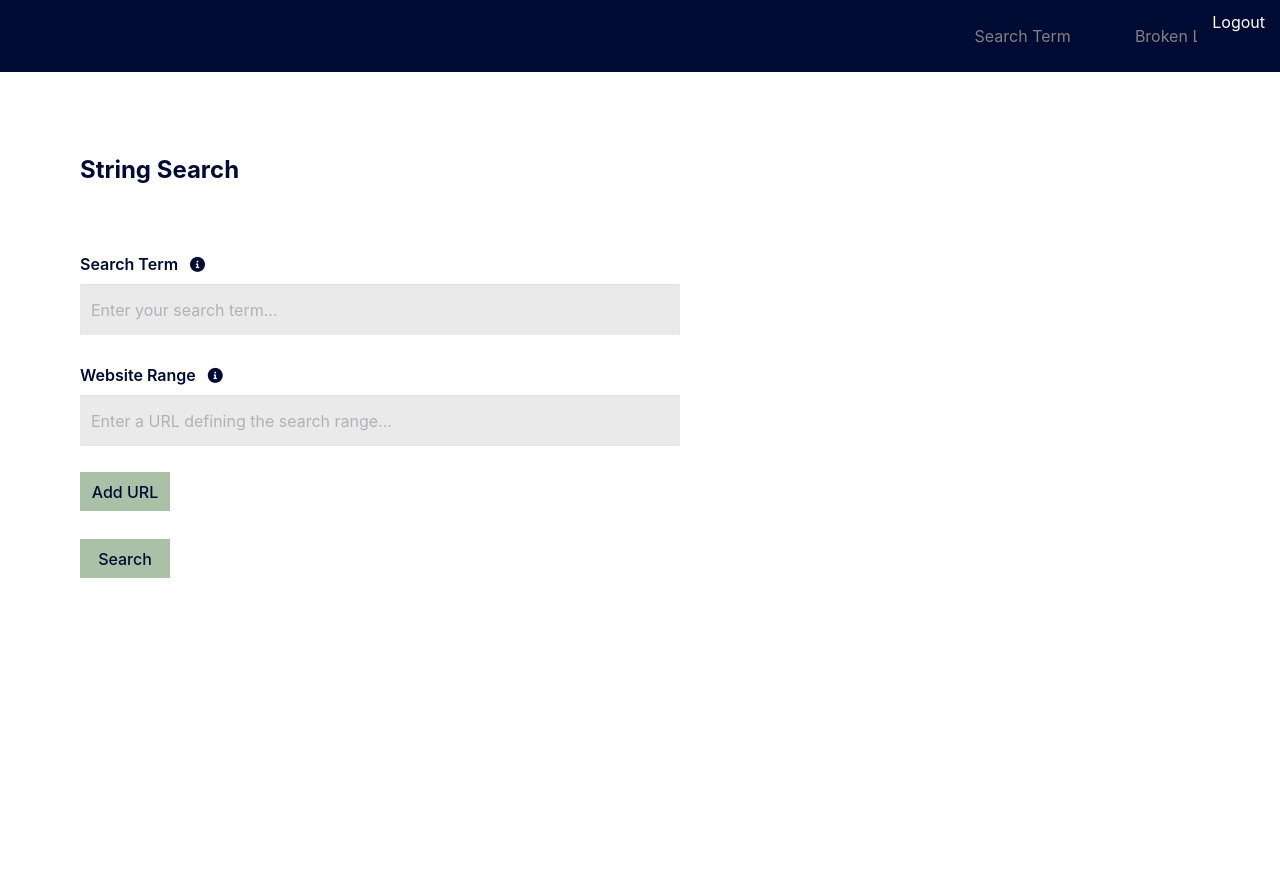
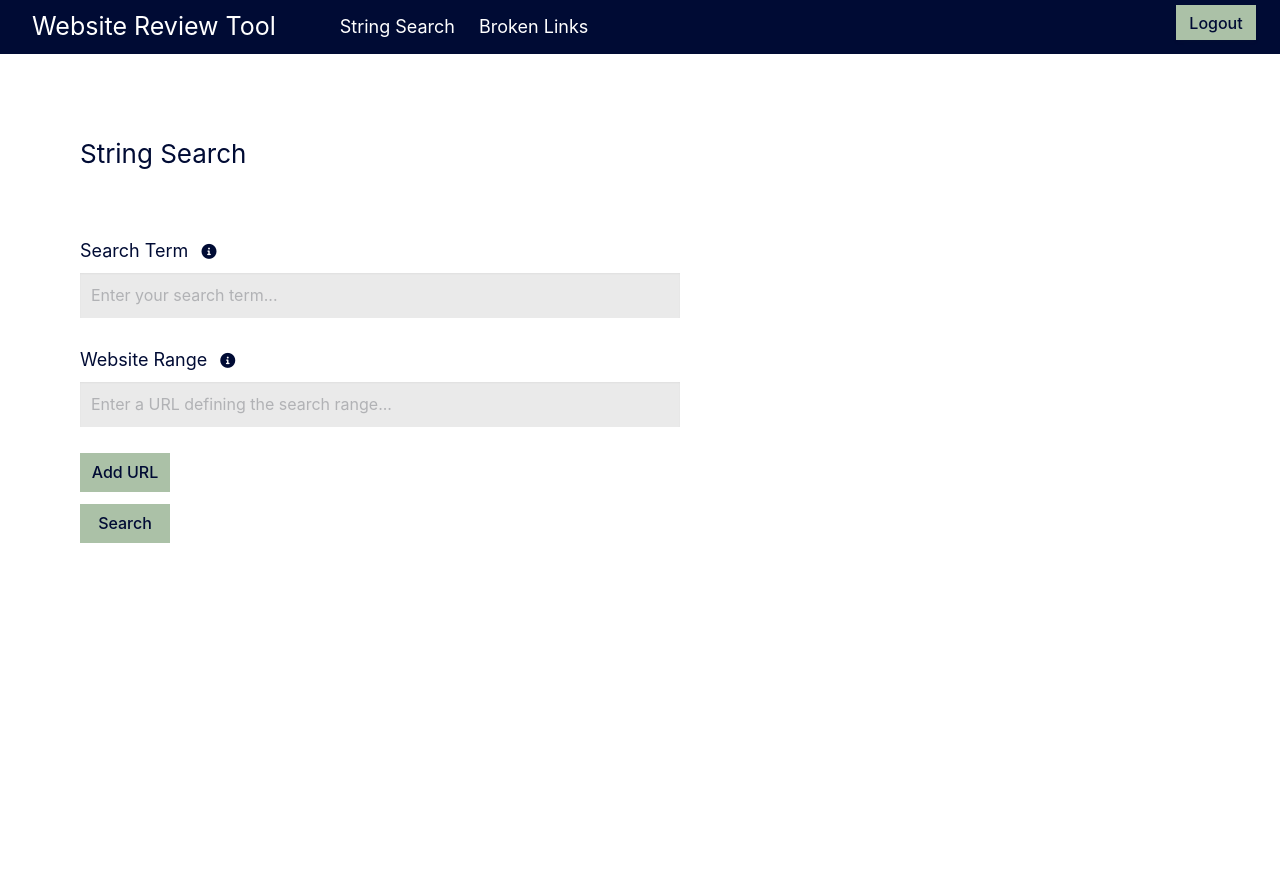
Before and after one commit to 88potatoes/wrt2, a Django app: page /search_term in a window 1280 px wide. After the commit the page ends 543 px from the top, so only its background shows below. Run offline with Django 5.2, Linux system fonts and the light colour scheme; the visitor is signed in with stand-in values (Sample User, id 1).

Commit message:
fixed login page, navbar and results div, moving on have to figure out extending the webpage's white space with the table

```diff
--- a/static/css/search.css
+++ b/static/css/search.css
@@ -20,11 +20,24 @@ body {
 .navbar {
     background-color: #000B34;
     position: fixed;
+    align-items: center;
     justify-content: flex-end;
     z-index: 9999;
 }
 
-.navbar .navbar-menu {
+.navbar-brand {
+    color: white;
+    font-size: 25px;
+    padding-left: 20px;
+    padding-right: 40px;
+}
+
+.navbar-start {
+    color: white;
+    font-size: 18px;
+}
+
+.navbar.navbar-menu {
     background-color: #000B34;
     display: flex;
     justify-content: flex-end;
@@ -32,13 +45,14 @@ body {
 }
 
 #logoutLink {
-    background-color: #000B34;
-    color: white;
-    padding: 10px 15px;
-    text-decoration: none;
+    background-color: #ABC1A7;
+    color: #000B34;
+    border-radius: 0;
+    width: 80px;
+    height: 35px;
+    flex-shrink: 0;
+    border: none;
     font-size: 16px;
-    border-radius: 5px;
-    transition: background-color 0.3s ease;
 }
 
 .navbar-item {
@@ -150,7 +164,7 @@ body {
     width: 100%;
     max-width: 100%;
     position: relative;
-    height: 51px;
+    height: 45px;
     color: #000;
     border: none;
     border-radius: 0;
@@ -158,25 +172,35 @@ body {
 }
 
 .tab-title {
-    font-size: 24px;
-    font-weight: 50;
-    font-weight: bold;
+    font-size: 26px;
+    font-weight: 400;
     color: #000B34;
     margin-bottom: 4rem;
     text-align: left;
 }
 
-.label {
-    color: #000B34
+.table-header {
+    display: flex;
+    justify-content: space-between;
+    align-items: center;
+    padding: 10px;
 }
 
-.button.is-link {
-    background-color: #000B34;
-    width: 90px;
-    height: 39px;
-    border-radius: 0;
-    margin-top: 1rem;
-    border: none;
+.button-group {
+    display: flex;
+}
+
+h2 {
+    font-size: 26px;
+    font-weight: 400;
+    color: #000B34;
+    text-align: left;
+}
+
+.label {
+    color: #000B34;
+    font-size: 18px;
+    font-weight: 400;
 }
 
 .button.is-link:hover {
@@ -188,7 +212,6 @@ body {
     color: #000B34;
     padding: 12px 75px;
     font-size: 16px;
-    border-radius: 5px;
     margin-right: 10px;
 }
 
@@ -197,7 +220,6 @@ body {
     color: #000B34;
     padding: 12px 75px;
     font-size: 16px;
-    border-radius: 5px;
 }
 
 .export-pdf:hover,
@@ -238,7 +260,6 @@ body {
     width: 90px;
     height: 39px;
     border-radius: 0;
-    margin-top: 1rem;
     border: none;
 }
 
--- a/static/js/search.js
+++ b/static/js/search.js
@@ -121,10 +121,33 @@ searchForm.addEventListener('submit', function (event) {
             // clears previous results
             searchResultsDiv.innerHTML = '';
 
+            const resultsHeaderDiv = document.createElement('div');
+            resultsHeaderDiv.classList.add('table-header');
+
             const resultsTitle = document.createElement('h2');
+            resultsTitle.id = 'resultsTable'
             resultsTitle.classList.add('results');
             resultsTitle.textContent = 'Results - Strings Matched';
-            searchResultsDiv.appendChild(resultsTitle);
+            resultsHeaderDiv.appendChild(resultsTitle);
+
+            // create buttons div
+            const buttonsDiv = document.createElement('div');
+            buttonsDiv.classList.add('button-group');
+
+            // Create export buttons
+            const buttons = createExportButtons(data[0], data[1], data[2]);
+            console.log("Search Results:", data[0]);
+            console.log("Broken Links:", data[1]);
+            console.log("Access Required Links:", data[2]);
+
+            // Append buttons to the export buttons div
+            buttonsDiv.appendChild(buttons[0]);
+            buttonsDiv.appendChild(buttons[1]);
+            console.log('Buttons added to the buttons div');
+
+            resultsHeaderDiv.appendChild(buttonsDiv);
+
+            searchResultsDiv.appendChild(resultsHeaderDiv);
 
             const table = document.createElement('table');
             table.classList.add('table', 'is-bordered', 'is-fullwidth', 'is-hoverable');
@@ -158,22 +181,6 @@ searchForm.addEventListener('submit', function (event) {
 
             console.log('Now adding buttons:');
 
-            // Create export buttons
-            const buttons = createExportButtons(data[0], data[1], data[2]);
-            console.log("Search Results:", data[0]);
-            console.log("Broken Links:", data[1]);
-            console.log("Access Required Links:", data[2]);
-
-            // Select the export buttons container
-            const exportButtonsDiv = document.getElementById('exportButtons');
-
-            // Clear any existing buttons before adding new ones
-            exportButtonsDiv.innerHTML = '';
-
-            // Append buttons to the export buttons div
-            exportButtonsDiv.appendChild(buttons[0]);
-            exportButtonsDiv.appendChild(buttons[1]);
-            console.log('Buttons added to the export buttons div');
         } else if (data[0].length == 0) {
             // Create export buttons
             const buttons = createExportButtons(data[0], data[1], data[2]);
--- a/templates/partials/navbar.html
+++ b/templates/partials/navbar.html
@@ -1,9 +1,29 @@
 <nav class="navbar" style="width: 100%; position: relative;">
-    <div class="navbar-menu" style="position: absolute;">
-        <div class=">
-            <a href="#" id="logoutLink" class="tabs-is-centered">Logout</a>
+
+    <div class="navbar-brand">
+        <div class="navbar-item">
+            Website Review Tool
         </div>
     </div>
+
+    <div class="navbar-menu">
+        <div class="navbar-start">
+            <a href="{% url 'search_term' %}" class="navbar-item">
+                String Search
+            </a>
+            <a href="{% url 'crawl_broken_links' %}" class="navbar-item">
+                Broken Links
+            </a>
+        </div>
+
+
+        <div class="navbar-end pr-5">
+            <a href="#" id="logoutLink" class="button">
+                Logout
+            </a>
+        </div>
+    </div>
+
     <script>
         const logoutLink = document.getElementById('logoutLink');
         logoutLink.addEventListener('click', function (event) {
@@ -13,11 +33,5 @@
             console.log('Logged out, tokens cleared.');
             window.location.href = '/logout';
         });
-        </script>
-    <div class="tabs-is-centered">
-        <ul>
-            <li><a href="{% url 'search_term' %}">Search Term</a></li>
-            <li><a href="{% url 'crawl_broken_links' %}" >Broken Links</a></li>
-        </ul>
-    </div>
+    </script>
 </nav>
--- a/templates/wrt/search.html
+++ b/templates/wrt/search.html
@@ -72,13 +72,10 @@
         </div>
 
         <div class="container" style="margin-top: 20px;">
-            <div id="exportButtons" class="buttons" style="margin-top: 20px; justify-content: center;">
-                <!-- Export buttons will be added here -->
-            </div>
             <div id="searchResults">
                 <!-- Results will be displayed here after search -->
+                 <!-- Export buttons will also be added here -->
             </div>
         </div>
     </div>
-    </div>
 {% endblock %}
```
Also changed, not shown: templates/registration/login.html (+9 -3 lines).
